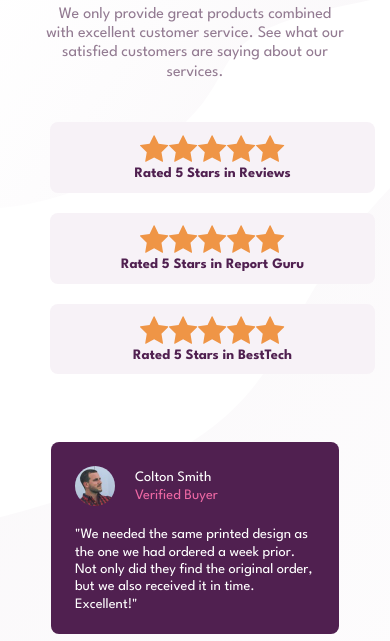
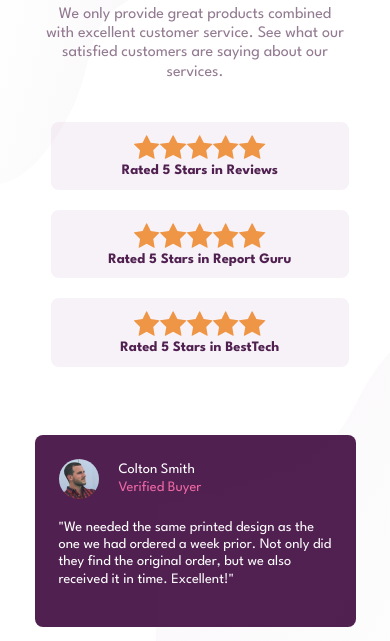
Before and after one commit to JoseMosquera12/social-prof-section, a plain HTML site: page index.html in a window 390 px wide. Shown: the part 154-795 px from the top of the page. Drawn offline with Linux system fonts and the light colour scheme.

Commit message:
fix: ajustes issues errores

```diff
--- a/css/style.css
+++ b/css/style.css
@@ -23,7 +23,7 @@
 
 @keyframes to-top {
     0% {
-        margin-top: 100px;
+        transform: translateY(100px);
         opacity: 0;
     }
     100% {
@@ -33,7 +33,7 @@
 
 @keyframes to-left {
     0% {
-        margin-left: 100px;
+        translate: -100px;
         opacity: 0;
     }
     100% {
@@ -50,31 +50,47 @@
 
 /* Globales */
 
-html {
+
+body {
+    min-height: 100%;
+    min-width: 100%;
+}
+
+
+body:before, body:after {
+    content: '';
+    display: block;
+    width: 100%;
+    height: 100%;
+    background-size: 60% 40%;
+    background-repeat: no-repeat;
+    position: absolute;
+    top: 0;
+    left: 0;
+
+}
+
+body:after {
+    background-image: url(../images/bg-pattern-bottom-desktop.svg);
+    background-position: bottom right;
+
+}
+
+body::before {
     background-image: url(../images/bg-pattern-top-desktop.svg);
     background-position: top left;
-    background-repeat: no-repeat;
-}
-
-body {
-    background-image: url(../images/bg-pattern-bottom-desktop.svg);
-    background-position: bottom right;
-    background-repeat: no-repeat;
-    background-size: 40rem;
-    height: 81vh;
-    overflow: hidden;
 }
 
 main {
-    width: 60rem;
-    margin: 4rem auto 0;
+    width: min(100%,60rem);
+    margin: 4rem auto;
 }
-
 
 /* Estilos */
 .container {
+    width: 100%;
     display: flex;
-    justify-content: space-between;
+    justify-content: space-around;
 }
 
 .content {
@@ -95,6 +111,11 @@ main {
     margin-right: 20px;
 }
 
+.container-rate ul{
+    width: min(100%, 30rem);
+    display: block;
+}
+
 .title {
     color: var(--Very-Dark-Magenta);
     font-weight: bold;
@@ -105,7 +126,7 @@ main {
 .container-rate ul li {
     background-color: var(--Light-Grayish-Magenta);
     list-style: none;
-    width: 24rem;
+    width: min(100%, calc(24rem - 4.3rem));
     display: flex;
     padding: 1rem;
     margin-bottom: 1rem;
@@ -119,10 +140,12 @@ main {
 
 .container-rate ul li:nth-child(2) {
     margin-left: 7%;
+    animation-duration: 2.2s;
 }
 
 .container-rate ul li:nth-child(3) {
     margin-left: 14%;
+    animation-duration: 2.4s;
 }
 
 .container-rate .stars {
@@ -138,6 +161,7 @@ main {
 }
 
 .container-valoration {
+    width: 100%;
     justify-content: space-between;
     display: flex;
     margin-top: 3rem;
@@ -146,20 +170,24 @@ main {
 .valoration {
     background-color: var(--Very-Dark-Magenta);
     color: #fff;
-    width: 15rem;
+    width: clamp(70%, 10rem, 14rem);
     height: 9rem;
     padding: 1.5rem;
+    margin-right: 2%;
     border-radius: 8px;
     font-size: .9rem;
-    animation: to-top 1s ease-in-out;
+    animation: to-top 1.4s ease-in-out;
 }
 
 .container-valoration .valoration:nth-child(2) {
-    margin: 1rem 0 0;
+    margin: 1rem 2% 0;
+    margin-left: 0;
+    animation-duration: 1.6s;
 }
 
 .container-valoration .valoration:nth-child(3) {
     margin-top: 3%;
+    animation-duration: 1.8s;
 }
 
 .valoration .message {
@@ -183,27 +211,25 @@ main {
         align-items: center;
     }
 
-    html {
+
+    body:after {
+        background-image: url(../images/bg-pattern-bottom-mobile.svg);
+    }
+
+    body:before {
         background-image: url(../images/bg-pattern-top-desktop.svg);
     }
 
-    body {
-        background-image: url(../images/bg-pattern-bottom-mobile.svg);
-        height: auto;
-        /* overflow: auto; */
-    }
-
     .container-valoration {
-        display: flex;
         flex-direction: column;
         align-items: center;
         width: 100%;
     }
 
     .container {
-        display: flex;
         flex-direction: column;
         align-items: center;
+        justify-content: center;
     }
 
     .content {
@@ -230,11 +256,19 @@ main {
         width: 100%;
     }
 
+    .container-rate ul {
+        display: flex;
+        flex-direction: column;
+        align-items: center;
+        justify-content: center;
+        width: 100%;
+    }
+
     .container-rate li.block-rate {
         font-size: .9rem;
-        width: 100%;
         flex-direction: column;
         text-align: center;
+        width: 70% !important;
         padding: .8rem;
         margin: 0 0 20px !important;
         animation: none;
@@ -247,4 +281,8 @@ main {
     .container-rate .stars img {
         width: 10%;
     }
+
+    .valoration {
+        margin-right: 0 !important;
+    }
 }
```
